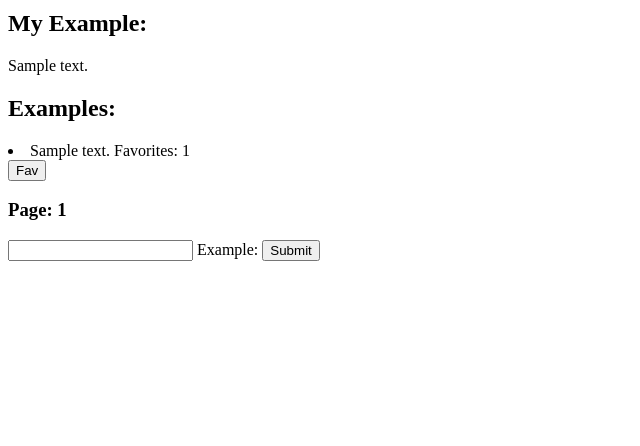
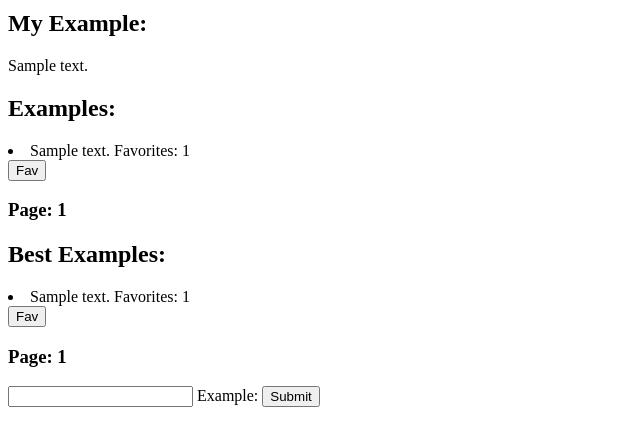
Before and after one commit to OHR7/dekiru, a Django app: page /kanjis/1/ in a window 1280 px wide. Shown: the part 248-694 px from the top of the page, without its empty margins (0-640 px from the left). Run offline with Django 3.2, Linux system fonts and the light colour scheme; a user stored in the database is signed in; tables that the repository leaves empty hold one stand-in row (values such as "Sample post").

Commit message:
- Separated the function to get the paginator no matter what model is using the view - Added the Paginator for best or top examples - modify the template to work with the new paginator

```diff
--- a/pages/views.py
+++ b/pages/views.py
@@ -24,8 +24,16 @@ class ItemView(View):
 	def dispatch(self, request, *args, **kwargs):
 		self.item = self.get_item()
 		self.examples = self.get_examples()
+		self.best_examples = self.get_best_examples()
 		self.my_comment = self.get_my_comment()
-		paginator = Paginator(self.examples, 2)
+
+		self.init_all_paginator()
+		self.init_best_paginator()
+
+		return super().dispatch(request, *args, **kwargs)
+
+	def init_all_paginator(self):
+		paginator = Paginator(self.examples, 5)
 		page = self.request.GET.get('page')
 		try:
 			self.examples_page = paginator.page(page)
@@ -33,7 +41,16 @@ class ItemView(View):
 			self.examples_page = paginator.page(1)
 		except EmptyPage:
 			self.examples_page = paginator.page(paginator.num_pages)
-		return super().dispatch(request, *args, **kwargs)
+
+	def init_best_paginator(self):
+		paginator = Paginator(self.best_examples, 5)
+		page = self.request.GET.get('bests_page')
+		try:
+			self.best_examples_page = paginator.page(page)
+		except PageNotAnInteger:
+			self.best_examples_page = paginator.page(1)
+		except EmptyPage:
+			self.best_examples_page = paginator.page(paginator.num_pages)
 
 	def get_item(self):
 		pk = self.kwargs.get('pk')
@@ -55,10 +72,22 @@ class ItemView(View):
 
 	def get_context_data(self, **kwargs):
 		"""Get the queryset's for object and examples lists and added it to context"""
-		context = {'object': self.item, 'examples': self.examples_page, 'my_comment': self.my_comment}
+		context = {
+			'object': self.item,
+			'examples': self.examples_page,
+			'best_examples': self.best_examples_page,
+			'my_comment': self.my_comment,
+		}
 		context.update(kwargs)
 		return context
 
 	def get(self, request, *args, **kwargs):
 		context = self.get_context_data()
 		return render(request, self.template_name, context)
+
+	def get_best_examples(self):
+		examples = self.examples_model.objects.filter(item=self.item)
+		examples = examples.filter(favorites__isnull=False)
+		# Paginator need a queryset ordered
+		examples = examples.order_by('favorites')
+		return examples
--- a/templates/kanjis/kanji-view.html
+++ b/templates/kanjis/kanji-view.html
@@ -12,9 +12,16 @@
     <h2>Examples:</h2>
     {% for example in examples %}
         <li>{{ example.text }} Favorites: {{ example.favorites.count }}</li>
-        <button class="like-btn">Fav</button>
+        <button class="like-btn" id="{{ example.id }}">Fav</button>
     {% endfor %}
     <h3>Page: {{ examples.number }}</h3>
+
+    <h2>Best Examples:</h2>
+    {% for best_example in best_examples %}
+        <li>{{ best_example.text }} Favorites: {{ best_example.favorites.count }}</li>
+        <button class="like-btn" id="{{ best_example.id }}">Fav</button>
+    {% endfor %}
+    <h3>Page: {{ best_examples.number }}</h3>
 
     <form id="add_example_form">{% csrf_token %}
         <input type="text" id="example_text">
@@ -48,12 +55,13 @@
 
         $(".like-btn").click(function(e){
             e.preventDefault();
+            console.log(e.target.id);
             $.ajax({
                 type: 'POST',
                 url: '/kanjis/favorite-example-toggle/',
                 data: {
                     text: $('#example_text').val(),
-                    kanji_example_id: "1",
+                    kanji_example_id: e.target.id,
                     csrfmiddlewaretoken:$('input[name=csrfmiddlewaretoken]').val()
                 },
                 success:function () {
```
